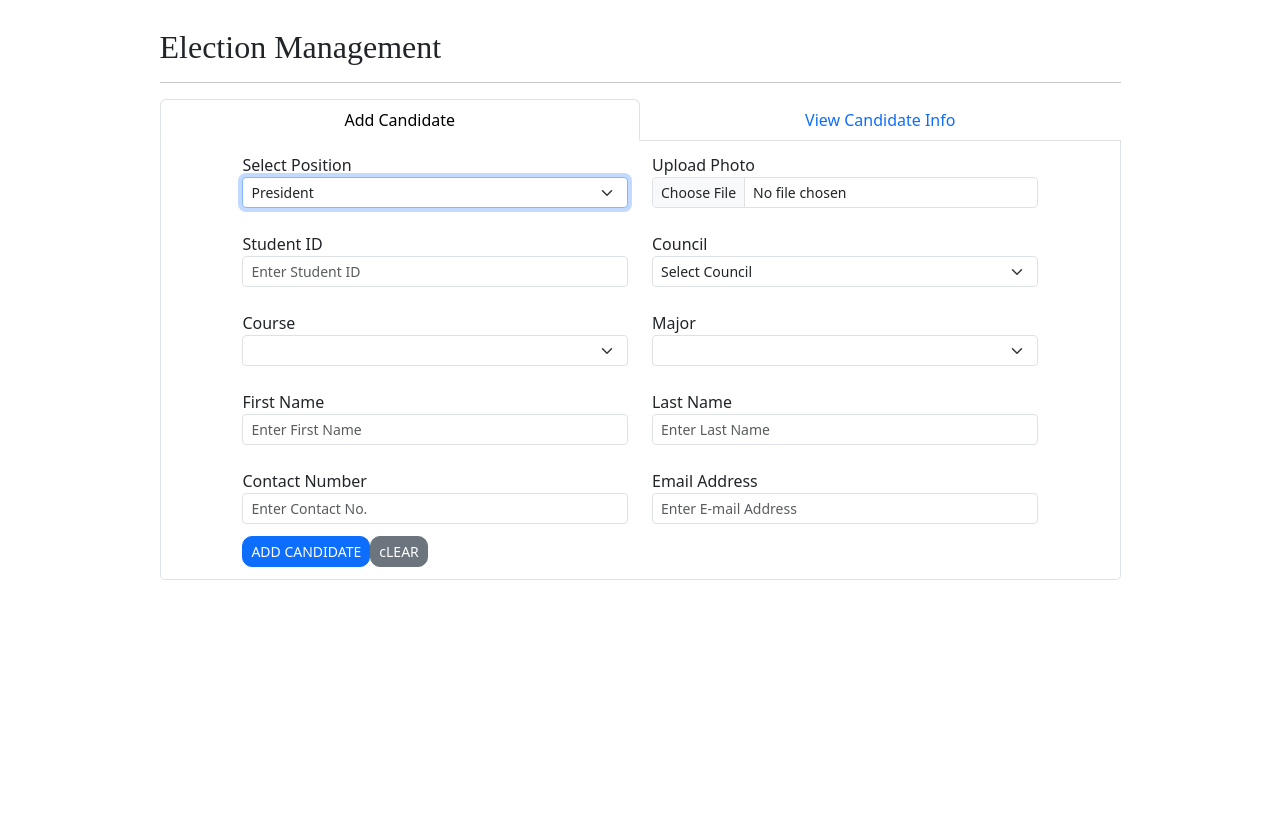
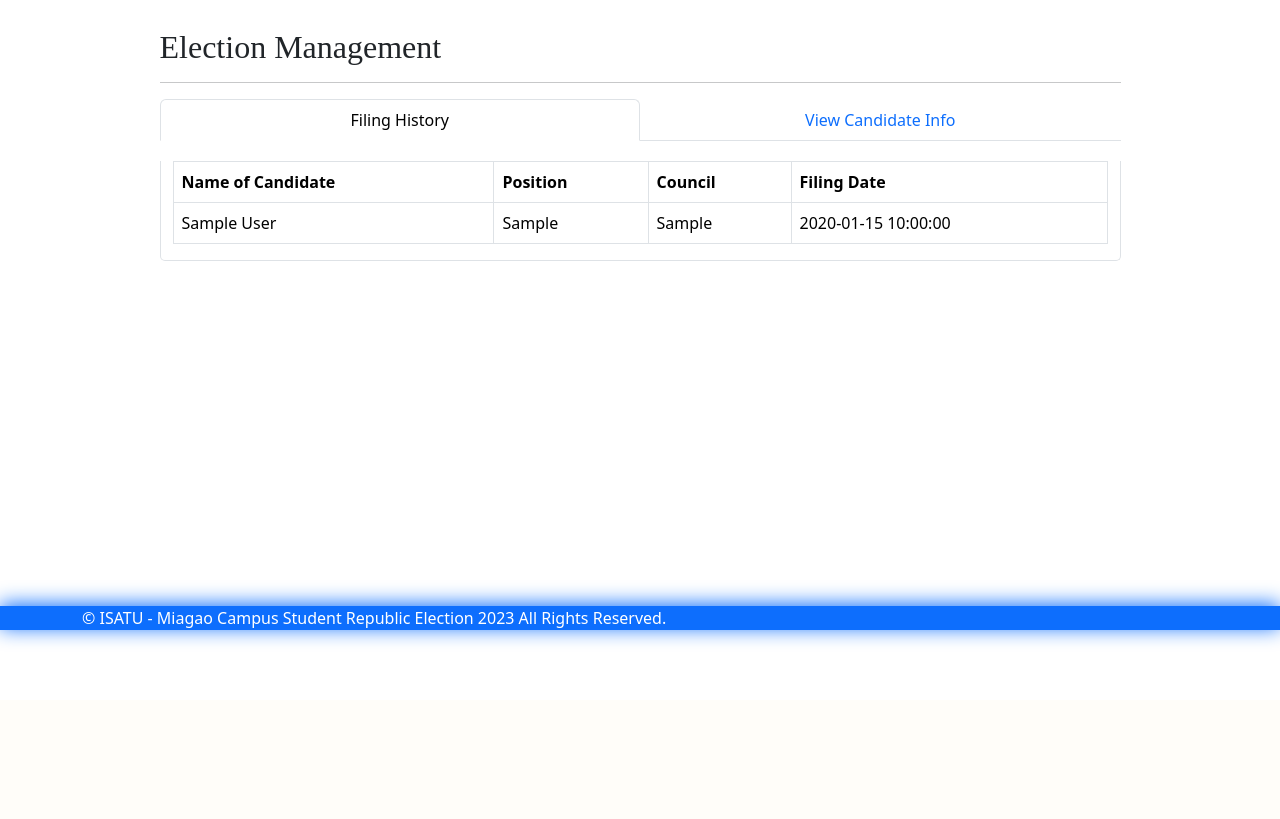
Before and after one commit to rickmagz/voting-system, a PHP site: page /seb/election_mgt.php in a window 1280 px wide. Shown: the part 100-919 px from the top of the page. After the commit the page ends 744 px from the top, so only its background shows below. Run offline with PHP 8.4, Linux system fonts and the light colour scheme; the visitor is signed in with stand-in values (Sample User, id 1); tables that the repository leaves empty or names only in its code hold one stand-in row (values such as "Sample post"); data that the repository does not hold is empty; some libraries are stand-ins or nearby versions; some web fonts are replaced.

Commit message:
Modified election management in SEB dashboard

```diff
--- a/seb/election_mgt.php
+++ b/seb/election_mgt.php
@@ -51,118 +51,65 @@ include '../db.php';
                 <hr>
                 <div>
                     <ul class="nav nav-tabs nav-justified text-start" role="tablist">
-                        <li class="nav-item" role="presentation"><a class="nav-link active" role="tab" data-bs-toggle="tab" href="#tab-1">Add Candidate</a></li>
+                        <li class="nav-item" role="presentation"><a class="nav-link active" role="tab" data-bs-toggle="tab" href="#tab-1">Filing History</a></li>
                         <li class="nav-item" role="presentation"><a class="nav-link" role="tab" data-bs-toggle="tab" href="#tab-2">View Candidate Info</a></li>
                     </ul>
                     <div class="tab-content" style="border-top-left-radius: 0px;border-bottom-right-radius: 5px;border-bottom-left-radius: 5px;">
                         <div class="tab-pane fade show active" role="tabpanel" id="tab-1" style="border-top-left-radius: 0px;border: 1px solid var(--bs-gray-300);border-top-width: 0px;border-bottom-right-radius: 5px;border-bottom-left-radius: 5px;">
-                            <form id="addcandidate" action="election_mgt.php" method="post" name="addcandidate" style="border-top-width: 1px;border-top-style: none;" enctype="multipart/form-data">
+                            <div class="container" style="margin-top: 20px;">
                                 <div class="row">
-                                    <div class="col-md-5 col-lg-5 col-xl-5 offset-md-1 offset-lg-1 offset-xl-1" style="padding-bottom: 12px;padding-top: 12px;">
-                                        <label class="form-label" style="margin: 0px;">Select Position</label>
-                                        <select class="form-select form-select-sm" name="position" autofocus="" required="" style="margin-left: 0px;">
-                                            <optgroup label="Select Position">
-                                                <option value="President">President</option>
-                                                <option value="Vice President">Vice President</option>
-                                                <option value="Senator">Senator</option>
-                                                <option value="Batch Representative">Batch Representative</option>
-                                                <option value="Governor">Governor</option>
-                                                <option value="Vice Governor">Vice Governor</option>
-                                            </optgroup>
-                                        </select>
-                                    </div>
-                                    <div class="col-md-5 col-lg-5 col-xl-5 offset-xl-0" style="padding-bottom: 12px;padding-top: 12px;">
-                                        <label class="form-label" style="margin: 0px;padding: 0px;">Upload Photo</label>
-                                        <input class="form-control form-control-sm" type="file" name="image" required="">
-                                    </div>
-                                    <div class="col-md-5 col-lg-5 col-xl-5 offset-md-1 offset-lg-1 offset-xl-1" style="padding-top: 12px;padding-bottom: 12px;">
-                                        <label class="form-label" style="margin: 0px;padding: 0px;">Student ID</label>
-                                        <input class="form-control form-control-sm" type="text" name="id" placeholder="Enter Student ID" required="">
-                                    </div>
+                                    <div class="col">
+                                        <div class="table-responsive">
+                                            <table class="table table-hover table-bordered">
+                                                <thead style="background: var(--bs-blue);color: var(--bs-white);">
+                                                    <tr>
+                                                        <th>Name of Candidate</th>
+                                                        <th>Position</th>
+                                                        <th>Council</th>
+                                                        <th>Filing Date</th>
 
-                                    <div class="col-md-5 col-lg-5 col-xl-5 offset-xl-0" style="padding-top: 12px;padding-bottom: 12px;">
-                                        <label class="form-label" style="margin: 0px;padding: 0px;">Council</label>
-                                        <select class="form-select form-select-sm" name="council" id="council" autofocus="" required="" style="margin-left: 0px;">
-                                            <option selected disabled>Select Council</option>
-                                            <option value="Education">Education</option>
-                                            <option value="BIT">B.I.T.</option>
-                                            <option value="HBM">H.B.M.</option>
-                                            <option value="Computer Studies">Computer Studies</option>
-                                        </select>
-                                    </div>
+                                                    </tr>
+                                                </thead>
+                                                <tbody>
+                                                    <?php
+                                                    $i = 0;
+                                                    $candidates = mysqli_query($cxn, "SELECT * FROM candidates ORDER BY timestamp desc") or die();
+                                                    $candidates_query = mysqli_num_rows($candidates);
 
-                                    <div class="col-md-5 col-lg-5 col-xl-5 offset-md-1 offset-lg-1 offset-xl-1" style="padding-top: 12px;padding-bottom: 12px;">
-                                        <label class="form-label" style="margin: 0px;padding: 0px;">Course</label>
-                                        <select class="form-select form-select-sm" id="course" name="course" autofocus required style="margin-left: 0px;">
-
-                                        </select>
-                                    </div>
-
-                                    <div class="col-md-5 col-lg-5 col-xl-5 offset-xl-0" style="padding-top: 12px;padding-bottom: 12px;">
-                                        <label class="form-label" style="margin: 0px;padding: 0px;">Major</label>
-                                        <select class="form-select form-select-sm" id="major" name="major" autofocus required style="margin-left: 0px;">
-
-                                        </select>
-                                    </div>
-
-                                    <div class="col-md-5 col-lg-5 col-xl-5 offset-md-1 offset-lg-1 offset-xl-1" style="padding-top: 12px;padding-bottom: 12px;">
-                                        <label class="form-label" style="margin: 0px;padding: 0px;">First Name</label>
-                                        <input class="form-control form-control-sm" type="text" name="first_name" placeholder="Enter First Name" required="">
-                                    </div>
-
-                                    <div class="col-md-5 col-lg-5 col-xl-5 offset-xl-0" style="padding-top: 12px;padding-bottom: 12px;">
-                                        <label class="form-label" style="margin: 0px;padding: 0px;">Last Name</label>
-                                        <input class="form-control form-control-sm" type="text" name="last_name" placeholder="Enter Last Name" required="">
-                                    </div>
-
-                                    <div class="col-md-5 col-lg-5 col-xl-5 offset-md-1 offset-lg-1 offset-xl-1" style="padding-top: 12px;padding-bottom: 12px;">
-                                        <label class="form-label" style="margin: 0px;padding: 0px;">Contact Number</label>
-                                        <input class="form-control form-control-sm" type="text" name="contactno" placeholder="Enter Contact No." required="">
-                                    </div>
-
-                                    <div class="col-md-5 col-lg-5 col-xl-5 offset-xl-0" style="padding-top: 12px;padding-bottom: 12px;">
-                                        <label class="form-label" style="margin: 0px;padding: 0px;">Email Address</label>
-                                        <input class="form-control form-control-sm" type="text" name="email" placeholder="Enter E-mail Address" required="" inputmode="email">
-                                    </div>
-
-                                    <div class="col-md-10 col-lg-10 col-xl-5 offset-md-1 offset-lg-1 offset-xl-1 align-self-center" style="margin-bottom: 12px;"><button class="btn btn-primary btn-sm" id="addcandidate" type="submit" form="addcandidate" name="addcandidate" style="border-radius: 10px;">ADD CANDIDATE</button><button class="btn btn-secondary btn-sm" type="reset" style="border-radius: 10px;">cLEAR</button></div>
-                                </div>
-                            </form>
-                            <?php
-                            $upload_folder = "../uploads/";
-
-                            if (isset($_POST['addcandidate'])) {
-                                $position = $_POST['position'];
-                                $id = $_POST['id'];
-                                $council = $_POST['council'];
-                                $course = $_POST['course'];
-                                $major = $_POST['major'];
-                                $fname = $_POST['first_name'];
-                                $lname = $_POST['last_name'];
-                                $contact = $_POST['contactno'];
-                                $email = $_POST['email'];
-
-                                $check_id = mysqli_query($cxn, "SELECT * FROM candidates WHERE student_id = '$id'") or die("Error in query: $check_id." . mysqli_error($cxn));
-
-                                if ($check_id->num_rows == 1) {
-                                    echo "<script type='text/javascript'> alert('Student ID has been registered!'); location.href = 'election_mgt.php'; </script>";
-                                } else {
-                                    $image = basename($_FILES["image"]["name"]);
-                                    $targetFileFolder = $upload_folder . $image;
-                                    $fileType = pathinfo($targetFileFolder, PATHINFO_EXTENSION);
-                                    $allowTypes = array('jpg', 'png', 'jpeg', 'gif');
-
-                                    if (in_array($fileType, $allowTypes)) {
-                                        if (move_uploaded_file($_FILES["image"]["tmp_name"], $targetFileFolder)) {
-                                            $addcandidate = mysqli_query($cxn, "INSERT INTO candidates(position,student_id,first_name,last_name,council,course,major,email,contactno,image) VALUES('$position','$id','$fname','$lname','$council','$course','$major','$email','$contact','$image')") or die("Error in query: $addcandidate." . mysqli_error($cxn));
-                                        }
-                                    }
-                                    echo "<script type='text/javascript'> alert('Registration Successful!'); location.href = 'election_mgt.php'; </script>";
-                                }
-                            }
+                                                    if ($candidates_query > 0) {
+                                                        while ($c = mysqli_fetch_array($candidates)) {
+                                                            $cand_sid = $c['student_id'];
+                                                            $fname = $c['first_name'];
+                                                            $lname = $c['last_name'];
+                                                            $position = $c['position'];
+                                                            $council = $c['council'];
+                                                            $date = $c['timestamp'];
 
 
-                            ?>
+
+                                                            $i++;
+
+                                                    ?>
+                                                            <tr class="candidate<?php echo $cand_id; ?>">
+                                                                <td><?php echo $fname; ?> <?php echo $lname; ?></td>
+                                                                <td><?php echo $position; ?></td>
+                                                                <td><?php echo $council; ?></td>
+                                                                <td><?php echo $date; ?></td>
+                                                            </tr>
+                                                    <?php
+                                                        }
+                                                    } else {
+                                                        echo "<tr>
+                                                    <td colspan='7'>No record found.</td>
+                                                    </tr>";
+                                                    }
+                                                    ?>
+                                                </tbody>
+                                            </table>
+                                        </div>
+                                    </div>
+                                </div>
+                            </div>
                         </div>
                         <div class="tab-pane fade" role="tabpanel" id="tab-2" style="border-top-left-radius: 0px;border-bottom-right-radius: 5px;border-bottom-left-radius: 5px;border: 1px solid var(--bs-gray-300);border-top-width: 0px;padding: 12px;">
                             <div class="table-responsive-lg text-center d-xl-flex">
@@ -233,6 +180,7 @@ include '../db.php';
     </footer>
 
     <script src="https://code.jquery.com/jquery-3.7.0.js" integrity="sha256-JlqSTELeR4TLqP0OG9dxM7yDPqX1ox/HfgiSLBj8+kM=" crossorigin="anonymous"></script>
+    <script src="https://ajax.googleapis.com/ajax/libs/jquery/3.5.1/jquery.min.js"></script>
     <script src="https://cdn.jsdelivr.net/npm/bootstrap@5.2.2/dist/js/bootstrap.bundle.min.js"></script>
     <script src="../assets/js/bs-init.js"></script>
     <script src="../assets/js/new-age.js"></script>
@@ -312,6 +260,7 @@ include '../db.php';
 
         course.addEventListener("change", majorOptions);
     </script>
+
 </body>
 
 </html>
```
